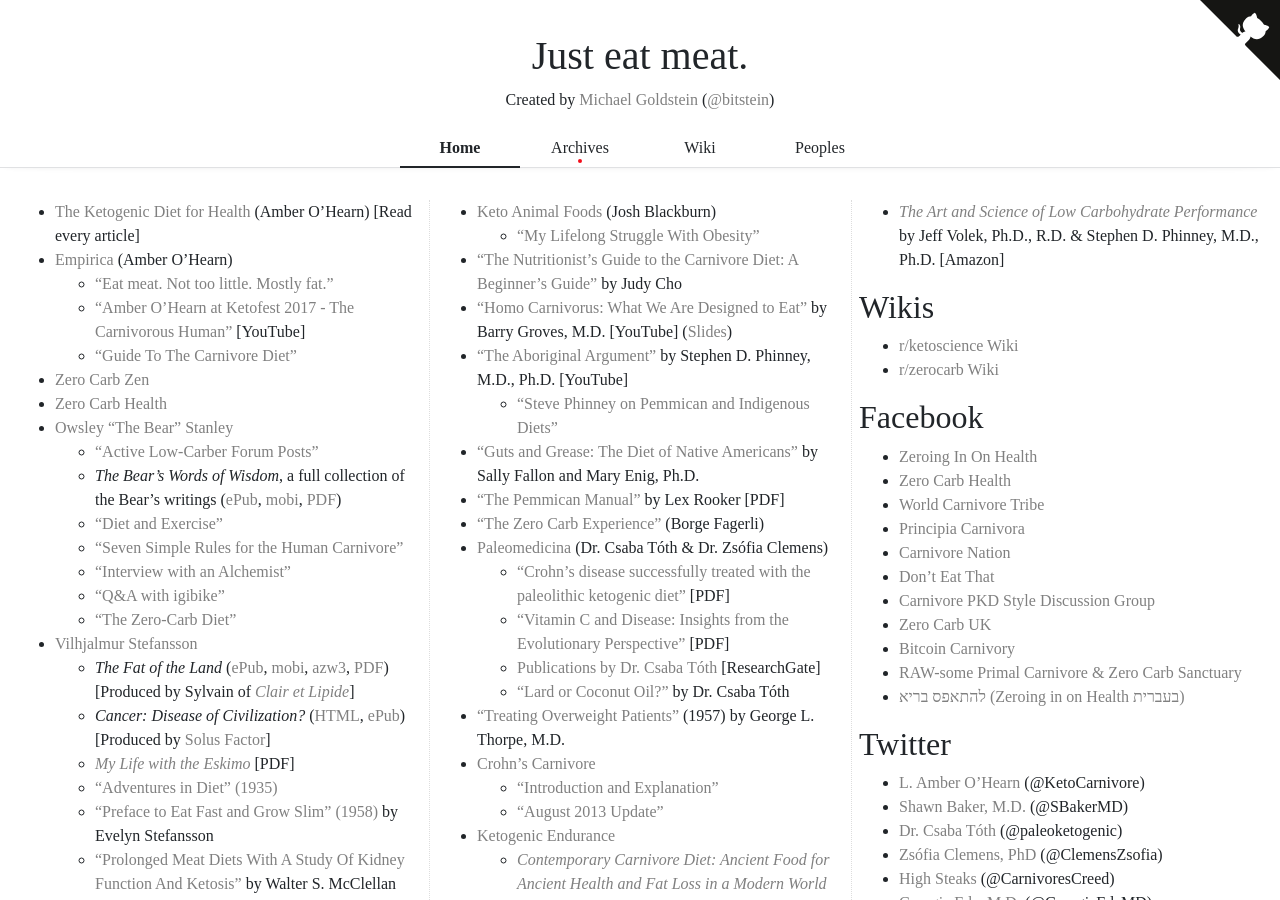
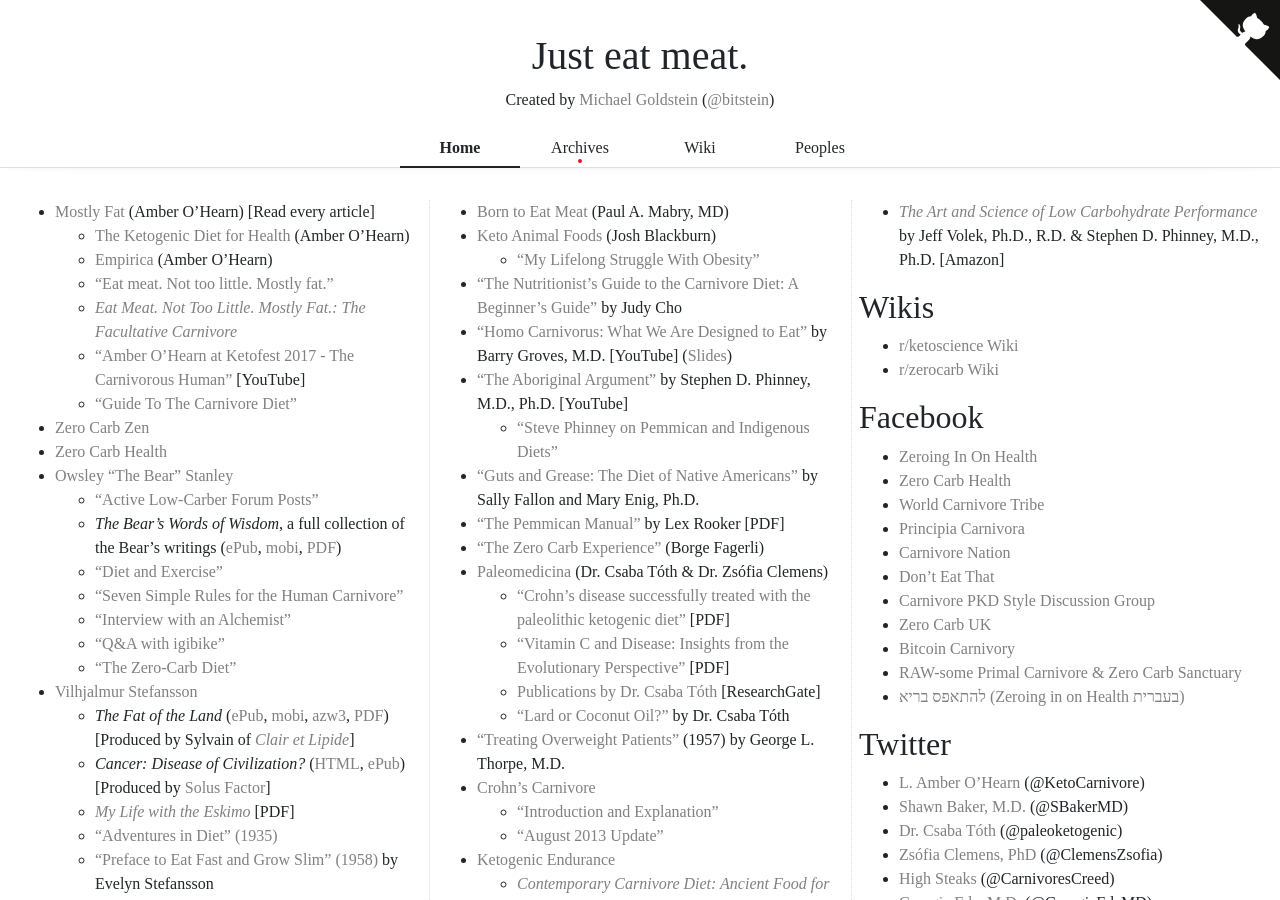
Before and after one commit to bitstein/justmeat.co, a Jekyll site: the page built from index.md, in a window 1280 px wide and 900 px high. Built offline with Jekyll 4.4.1, drawn with Linux system fonts in a browser that asks for light colours; nearby versions of some CDN libraries; some web fonts are replaced.

Commit message:
Add Mostly Fat

```diff
--- a/index.md
+++ b/index.md
@@ -2,9 +2,11 @@
 layout: home
 ---
 
-* [The Ketogenic Diet for Health](http://www.ketotic.org/) (Amber O’Hearn) [Read every article]
-* [Empirica](http://www.empiri.ca/) (Amber O’Hearn)
-    * [“Eat meat. Not too little. Mostly fat.”](http://www.empiri.ca/p/eat-meat-not-too-little-mostly-fat.html)
+* [Mostly Fat](https://www.mostly-fat.com/) (Amber O’Hearn) [Read every article]
+    * [The Ketogenic Diet for Health](http://www.ketotic.org/) (Amber O’Hearn)
+    * [Empirica](http://www.empiri.ca/) (Amber O’Hearn)
+    * [“Eat meat. Not too little. Mostly fat.”](https://www.mostly-fat.com/eat-meat-not-too-little-mostly-fat/)
+    * [_Eat Meat. Not Too Little. Mostly Fat.: The Facultative Carnivore_](https://facultativecarnivore.com/)
     * [“Amber O’Hearn at Ketofest 2017 - The Carnivorous Human”](https://www.youtube.com/watch?v=Y4VRp5ZFFRU) [YouTube]
     * [“Guide To The Carnivore Diet”](https://nutrita.app/guide-to-the-carnivore-diet/)
 * [Zero Carb Zen](https://zerocarbzen.com/)
```
